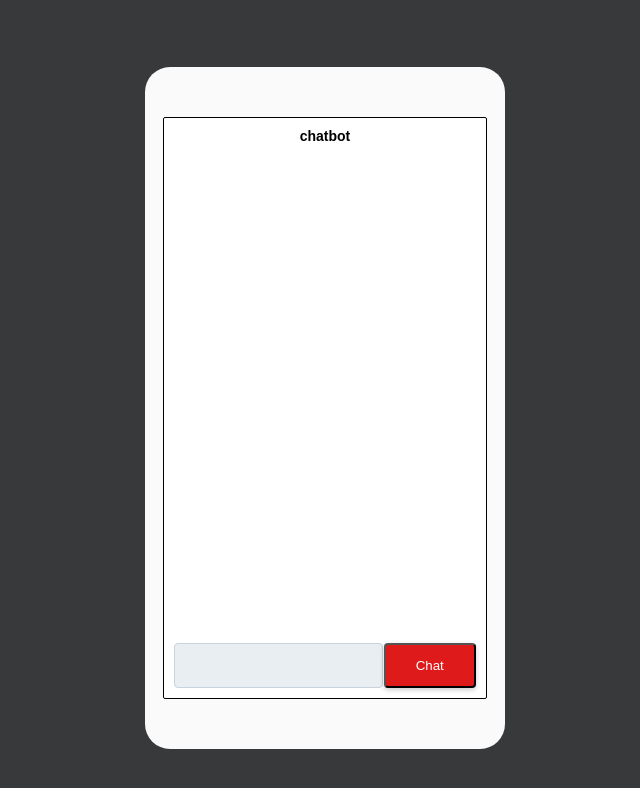
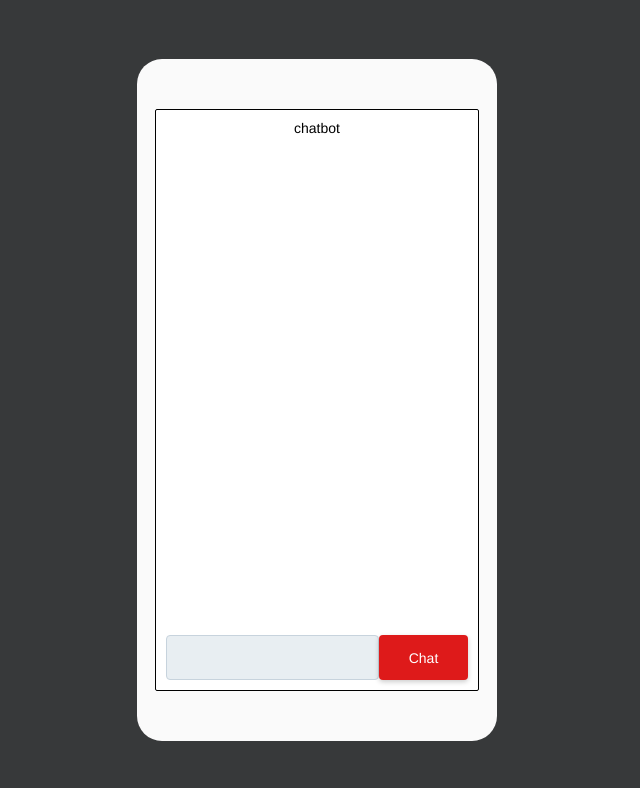
Before and after one commit to anastassia-b/imessage-chatbot, a React (Create React App) app in the folder rnn-frontend/: page / in a window 1280 px wide. Shown: the top 788 px of the page, without its empty margins (323-963 px from the left). Built offline with nearby package versions, Linux system fonts and the light colour scheme.

Commit message:
Refactor css as sass

```diff
--- a/rnn-frontend/src/stylesheets/app.css
+++ b/rnn-frontend/src/stylesheets/app.css
@@ -1,26 +1,64 @@
+/*  Reset */
+html, body, header, nav, h1, a,
+ul, li, strong, main, button, i,
+section, img, div, h2, h4, p, form,
+fieldset, label, input, textarea,
+span, article, footer, time, small {
+  margin: 0;
+  padding: 0;
+  border: 0;
+  outline: 0;
+  font: inherit;
+  font-family: "Helvetica Neue", Helvetica, sans-serif;
+  color: inherit;
+  text-align: inherit;
+  text-decoration: inherit;
+  vertical-align: inherit;
+  box-sizing: inherit;
+  background: transparent; }
+
+ul, li {
+  list-style: none; }
+
+img {
+  display: block;
+  width: 100%;
+  height: auto; }
+
+input[type="password"],
+input[type="email"],
+input[type="text"],
+input[type="submit"],
+textarea,
+button {
+  -webkit-appearance: none;
+  -moz-appearance: none;
+  appearance: none; }
+
+button, input[type="submit"] {
+  cursor: pointer;
+  text-align: center; }
+
+/* Reset End */
 body {
   font-family: sans-serif;
   height: 100vh;
   width: 100vw;
   background: #37393A;
   font-size: 14px; }
-
-.app {
+  body .app {
     display: flex;
     justify-content: center;
     flex-direction: column;
     align-items: center;
     height: 100vh; }
-
-.app-main {
+    body .app .app-main {
       display: flex;
       flex-direction: column;
-  width: 340px;
       background: #fafafa;
       border-radius: 25px;
       padding: 10px; }
-
-.app-container {
+      body .app .app-main .app-container {
         margin: 40px 8px;
         height: 560px;
         background: white;
@@ -30,35 +68,28 @@ body {
         flex-direction: column;
         justify-content: space-between;
         padding: 10px; }
-
-.chat-main {
+        body .app .app-main .app-container .chat-main {
           display: flex;
           flex-direction: column; }
-
-.chat-main h4 {
+          body .app .app-main .app-container .chat-main h4 {
             padding-bottom: 10px;
             margin: 0px auto; }
-
-.message-list-container {
+          body .app .app-main .app-container .chat-main .message-list-container {
             overflow-y: scroll; }
-
-#message-list {
+            body .app .app-main .app-container .chat-main .message-list-container #message-list {
               display: flex;
               flex-direction: column; }
-
-.message-item {
+              body .app .app-main .app-container .chat-main .message-list-container #message-list .message-item {
                 background-color: #ffd9df;
                 padding: 10px;
                 border-radius: 4px;
                 margin-bottom: 10px; }
-
-.chat-bottom {
+        body .app .app-main .app-container .chat-bottom {
           display: flex;
           justify-content: space-around;
           min-height: 45px;
           margin-top: 10px; }
-
-.chat-bottom input {
+          body .app .app-main .app-container .chat-bottom form input {
             background: #E8EEF2;
             height: 100%;
             width: 100%;
@@ -66,8 +97,7 @@ body {
             padding: 0px 15px;
             border-radius: 4px;
             border: 1px solid #C7D3DD; }
-
-button {
+          body .app .app-main .app-container .chat-bottom button {
             /* padding: 1.2em 2em; */
             padding: 10px 30px;
             text-decoration: none;
@@ -80,10 +110,7 @@ button {
             box-shadow: 0 2px 5px rgba(0, 0, 0, 0.2);
             background: #DE1A1A;
             /* transition: 0.5s background; */ }
-
-button:hover {
+          body .app .app-main .app-container .chat-bottom button:hover {
             background: black; }
 
-/*  */
-
 /*# sourceMappingURL=app.css.map */
--- a/rnn-frontend/src/stylesheets/app.scss
+++ b/rnn-frontend/src/stylesheets/app.scss
@@ -1,12 +1,18 @@
+@import 'reset.scss';
+
+$light-grey: #fafafa;
+$dark-grey: #37393A;
+$pink: #ffd9df;
+$input-grey: #E8EEF2;
+$border-grey: #C7D3DD;
+$red: #DE1A1A;
 
 body {
   font-family: sans-serif;
   height: 100vh;
   width: 100vw;
-  background: #37393A;
+  background: $dark-grey;
   font-size: 14px;
-}
-
 
   .app {
     display: flex;
@@ -14,7 +20,6 @@ body {
     flex-direction: column;
     align-items: center;
     height: 100vh;
-}
 
     .app-header {
 
@@ -23,11 +28,10 @@ body {
     .app-main {
       display: flex;
       flex-direction: column;
-  width: 340px;
-  background: #fafafa;
+      // width: 340px;
+      background: $light-grey;
       border-radius: 25px;
       padding: 10px;
-}
 
       .app-container {
         margin: 40px 8px;
@@ -39,26 +43,22 @@ body {
         flex-direction: column;
         justify-content: space-between;
         padding: 10px;
-}
 
         .chat-main {
           display: flex;
           flex-direction: column;
-}
 
-.chat-main h4 {
+          h4 {
            padding-bottom: 10px;
            margin: 0px auto;
          }
 
          .message-list-container {
            overflow-y: scroll;
-}
 
            #message-list {
              display: flex;
              flex-direction: column;
-}
 
              .message-item {
                background-color: #ffd9df;
@@ -66,15 +66,18 @@ body {
                border-radius: 4px;
                margin-bottom: 10px;
              }
+           }
+         }
+        }
 
         .chat-bottom {
           display: flex;
           justify-content: space-around;
           min-height: 45px;
           margin-top: 10px;
-}
 
-.chat-bottom input {
+          form {
+            input {
               background: #E8EEF2;
               height: 100%;
               width: 100%;
@@ -82,6 +85,7 @@ body {
               padding: 0px 15px;
               border-radius: 4px;
               border: 1px solid #C7D3DD;
+            }
           }
 
           button {
@@ -102,8 +106,9 @@ button {
           button:hover {
             background: black;
           }
+        }
 
-
-
-
-/*  */
+      }
+    }
+  }
+}
```
Also changed, not shown: 1 other file (tests, documents, lock files or other folders). Lines whose indentation alone changed are shown as unchanged.
